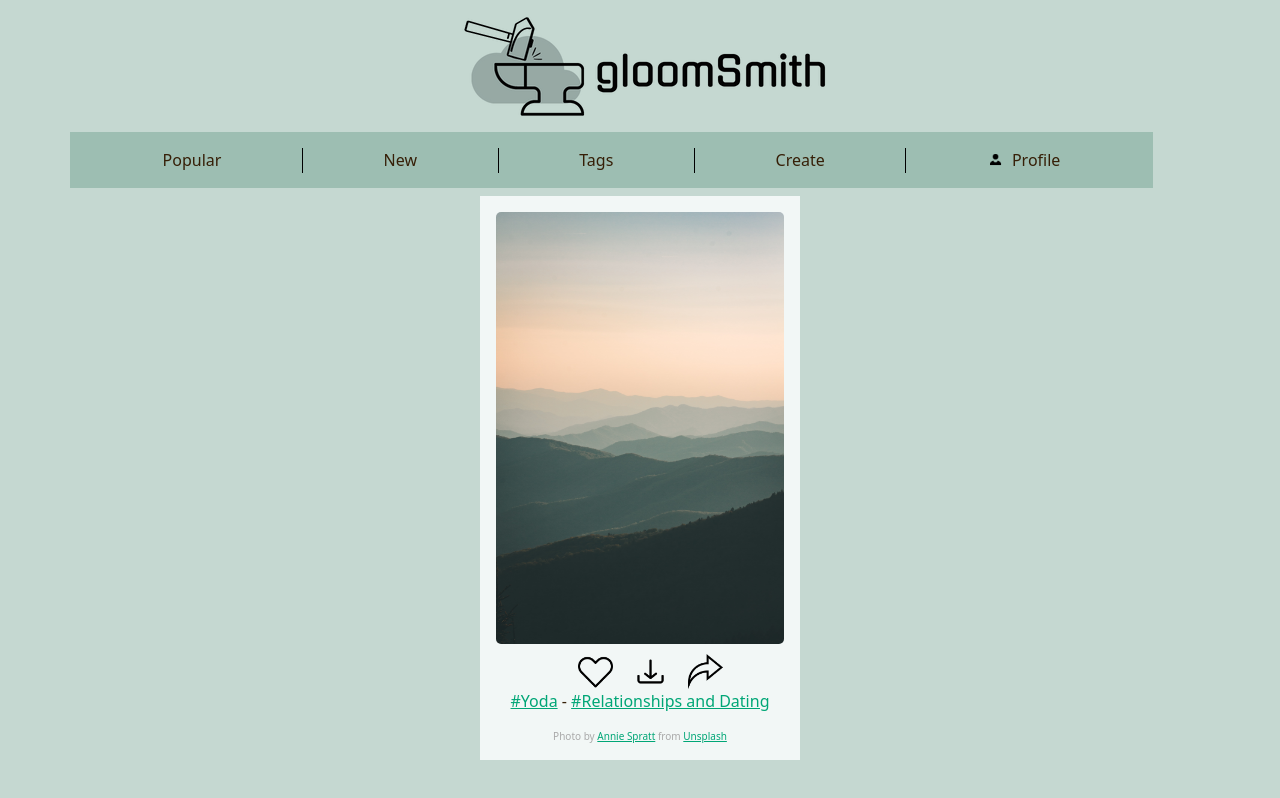
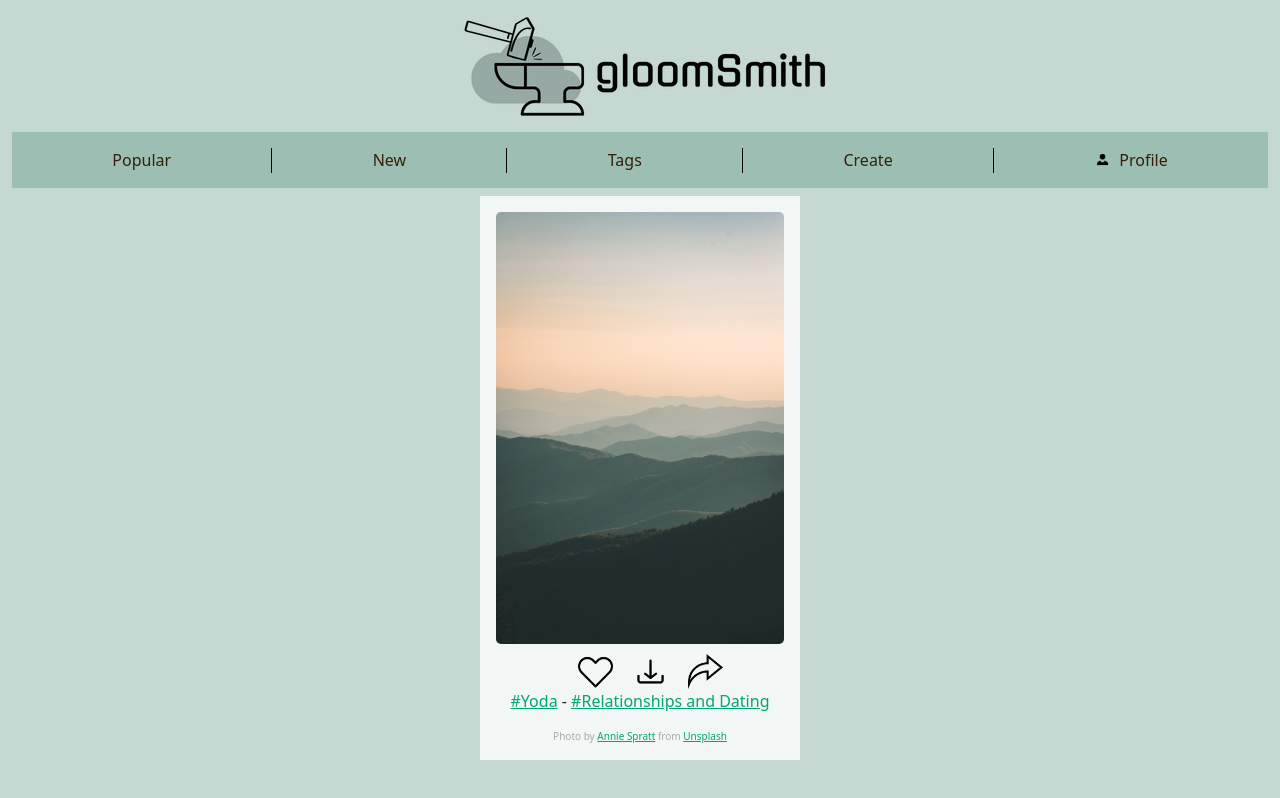
Before and after one commit to Capstone-42-quote-gen/ai-quote-generator, a React (Vite) app in the folder frontend/: page / in a window 1280 px wide. Built offline with nearby package versions, Linux system fonts and the light colour scheme.

Commit message:
fixed navbar positioning

```diff
--- a/frontend/src/shared/components/NavBar.tsx
+++ b/frontend/src/shared/components/NavBar.tsx
@@ -7,33 +7,33 @@ import logo from "../../assets/gloomsmith.png";
 
 export function Navigation() {
     return (
-        <Container>
+        <Container fluid>
             {/* Centering Logo */}
             <Row className="align-items-center">
                 <Col className="text-center">
                     <a href="/"><Image fluid src={logo} className={'py-3'} /></a>
                 </Col>
             </Row>
-            <Row className="align-items-center">
-            <Navbar expand={"sm"} className={"custom-navbar mx-auto}"}>
-                <Container>
-                    <Navbar.Toggle aria-controls={"responsive-navbar-nav"} />
-                    <Navbar.Collapse id={"responsive-navbar-nav"}>
-                    <Nav className="w-100 justify-content-evenly">
+            {/*<Row className="align-items-center">*/}
+            <Navbar className={"custom-navbar mx-auto}"}>
+                {/*<Container>*/}
+                {/*    <Navbar.Toggle aria-controls={"responsive-navbar-nav"} />*/}
+                    {/*<Navbar.Collapse id={"responsive-navbar-nav"}>*/}
+                    <Nav className={"w-100 justify-content-evenly"}>
                         <Nav.Link href="#popular">Popular</Nav.Link>
-                        <span className="navbar-divider"></span>
+                        <span className={"navbar-divider"}></span>
                         <Nav.Link href="#new">New</Nav.Link>
-                        <span className="navbar-divider"></span>
+                        <span className={"navbar-divider"}></span>
                         <Nav.Link href="#topics">Tags</Nav.Link>
-                        <span className="navbar-divider"></span>
+                        <span className={"navbar-divider"}></span>
                         <Nav.Link href="/create-quote">Create</Nav.Link>
-                        <span className="navbar-divider"></span>
+                        <span className={"navbar-divider"}></span>
                         <Nav.Link href="/sign-in"><Image src={signIn} className={"sign-in-icon p-0 mb-1 me-2"} />Profile</Nav.Link>
                     </Nav>
-                    </Navbar.Collapse>
-                </Container>
+                    {/*</Navbar.Collapse>*/}
+                {/*</Container>*/}
             </Navbar>
-            </Row>
+            {/*</Row>*/}
         </Container>
     );
 }
--- a/frontend/src/ui/App.css
+++ b/frontend/src/ui/App.css
@@ -10,7 +10,6 @@ body {
 
 .custom-navbar {
     background-color: #9DBEB2;
-    width: 95%;
     height: 95%;
 }
 
```
